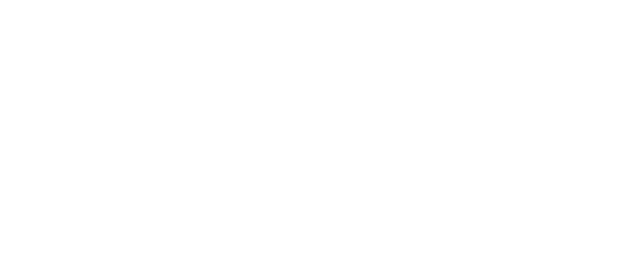
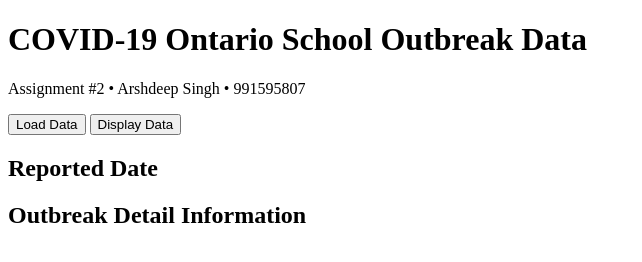
Before and after one commit to arshdeep-codes/assignment-2-, a plain HTML site: page index.html in a window 1280 px wide. Shown: the whole page, without its empty margins (0-642 px from the left). Drawn offline with nearby package versions, Linux system fonts and the light colour scheme.

Commit message:
html layout git

```diff
--- a/index.html
+++ b/index.html
@@ -14,6 +14,34 @@
     <script src="js/index.js"></script>
 
 
+    <div class="grid-container">
+
+        <div class="grid_header">
+            <h1>COVID-19 Ontario School Outbreak Data </h1>
+            <p>Assignment #2 • Arshdeep Singh • 991595807</p>
+        </div>
+
+        <div class="grid_nav">
+            <div class="navbar">
+                <button type="submit" id="btnLoadData">Load Data</button>
+                <button type="submit" id="btnDisplayData">Display Data</button>
+            </div>
+        </div>
+
+        <div class="grid_date_section">
+            <h2>Reported Date</h2>
+            <div id="dateList"></div>
+
+        </div>
+        <div class="grid_details_section">
+            <h2>Outbreak Detail Information</h2>
+            <div id="details">
+            </div>
+        </div>
+        <div class="grid_footer">
+            <div id="footer"></div>
+        </div>
+    </div>
 
 
 
```
